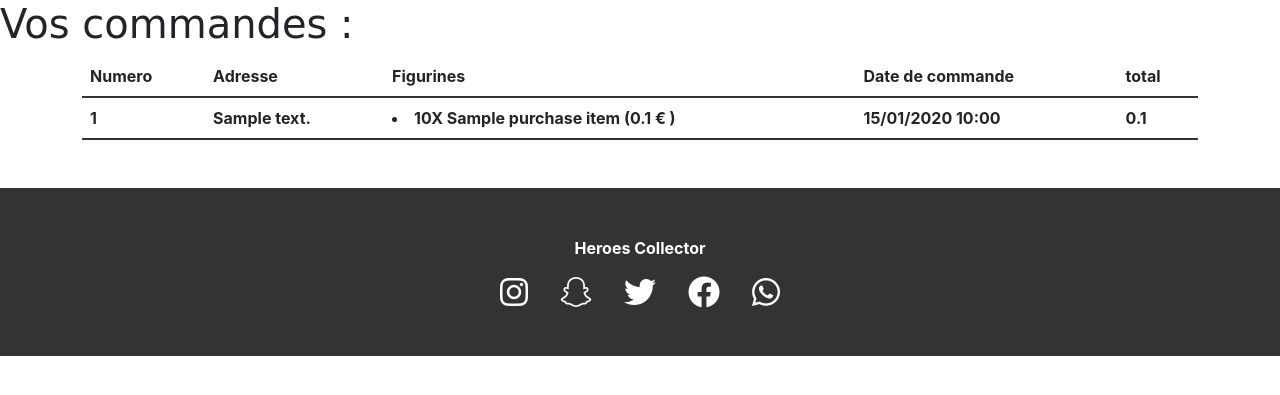
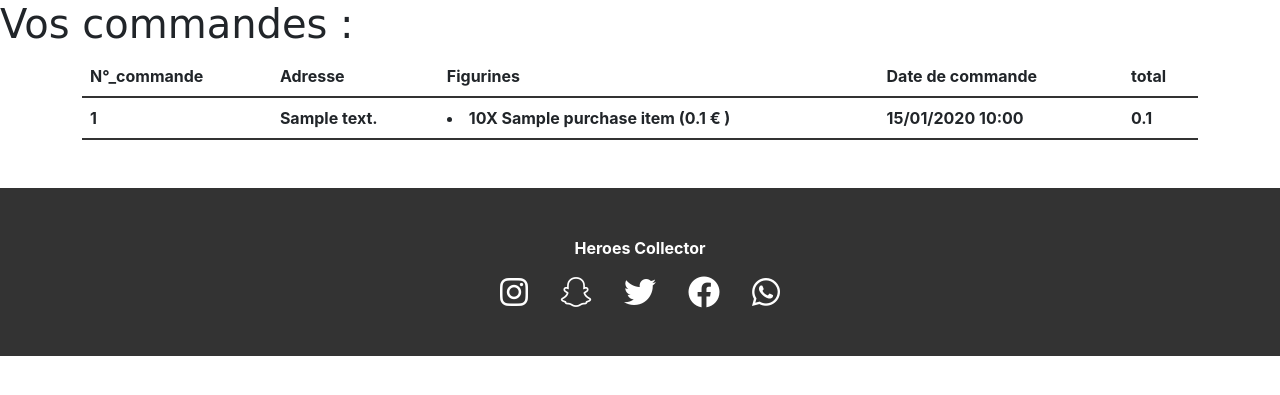
Before and after one commit to romain13500/figurine-symfony, a Symfony app: template templates/Purchase/index.html.twig in a window 1280 px wide. Shown: the part 86-481 px from the top of the page. Run offline with Twig, Linux system fonts and the light colour scheme; the template is opened without the code that fills it: most values are stand-ins (such as "Sample title", 1, 10 or a date in 2020); some libraries are stand-ins or nearby versions; some web fonts are replaced.

Commit message:
Update index.html.twig

```diff
--- a/templates/Purchase/index.html.twig
+++ b/templates/Purchase/index.html.twig
@@ -9,7 +9,7 @@
     <div class="container">
         <table class="table">
             <thead>
-                <th>Numero</th>
+                <th>N°_commande</th>
                 <th>Adresse</th>
                 <th>Figurines</th>
                 <th>Date de commande</th>
```
